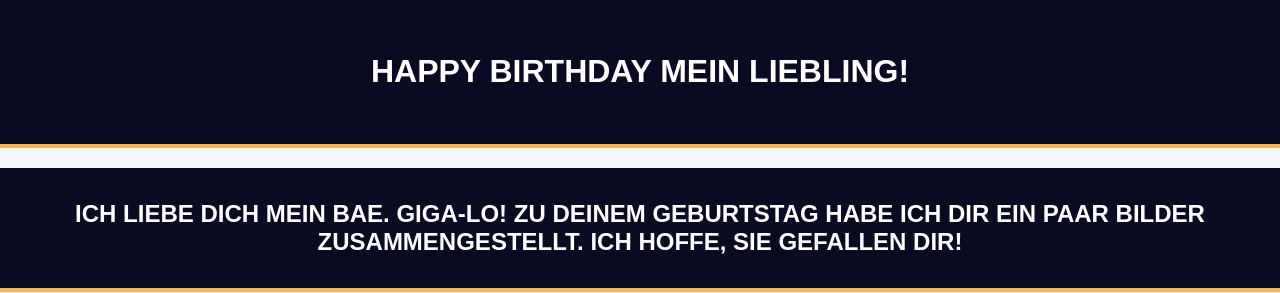
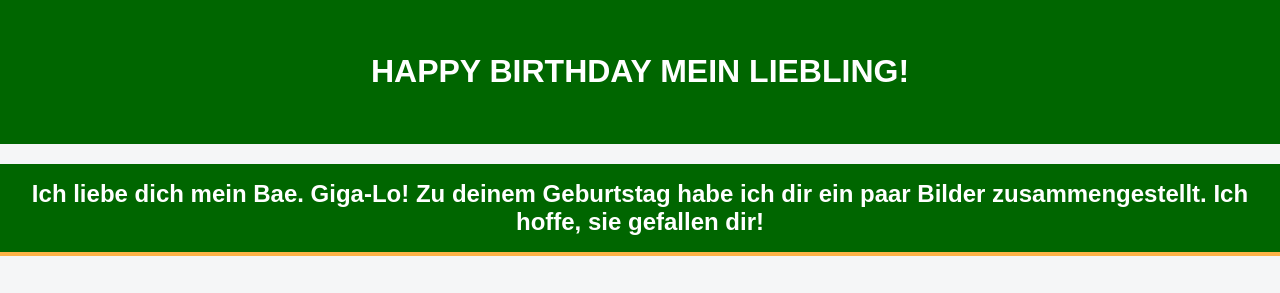
Before and after one commit to Stiggas/HappyBirthday, a plain HTML site: page index.html in a window 1280 px wide. Shown: the top 293 px of the page. Drawn offline with Linux system fonts and the light colour scheme.

Commit message:
Update styles.css

```diff
--- a/styles.css
+++ b/styles.css
@@ -12,16 +12,14 @@ body {
   text-align: center;
   text-transform: uppercase;
   padding: 32px;
-  background-color: #0a0a23;
+  background-color: #006600;
   color: #fff;
-  border-bottom: 4px solid #fdb347;
 }
 
 h2 {
   text-align: center;
-  text-transform: uppercase;
-  padding: 32px;
-  background-color: #0a0a23;
+  padding: 16px;
+  background-color: #006600;
   color: #fff;
   border-bottom: 4px solid #fdb347;
 }
```
